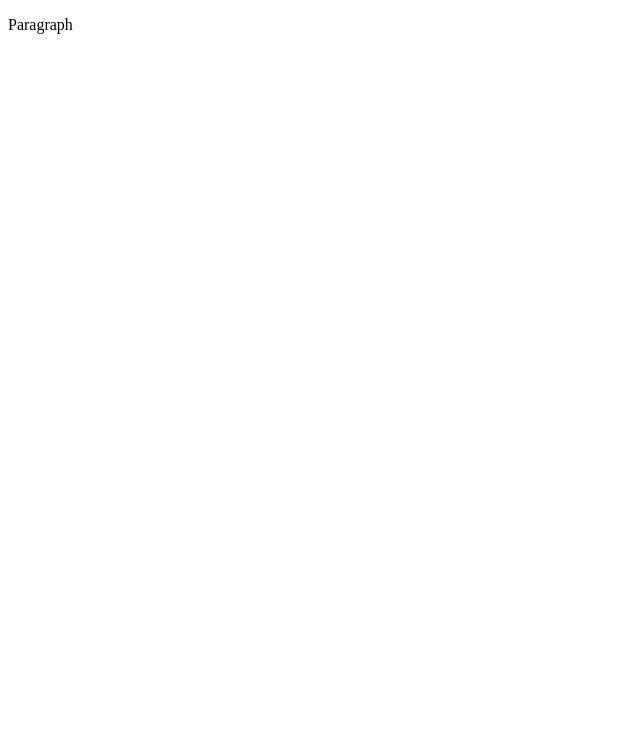
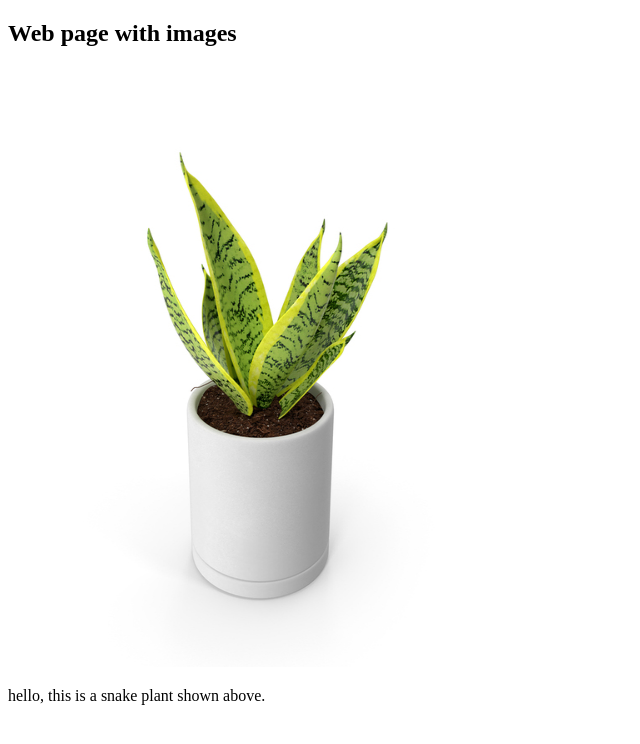
Before and after one commit to traveller502/Unit1-02-HTML-Images, a plain HTML site: page index.html in a window 1280 px wide. Shown: the whole page, without its empty margins (0-640 px from the left). Drawn offline with Linux system fonts and the light colour scheme.

Commit message:
Sentence about what you did

```diff
--- a/index.html
+++ b/index.html
@@ -4,6 +4,8 @@
     <title>Title</title>
   </head>
   <body>
-    <p>Paragraph</p>
+    <h2>Web page with images</h2>
+    <img src="./images/snake_plant.jpg" width="500" height="600">
+    <p>hello, this is a snake plant shown above.</p>
   </body>
 </html>
```
Also changed, not shown: images/snake_plant.jpg (added).
